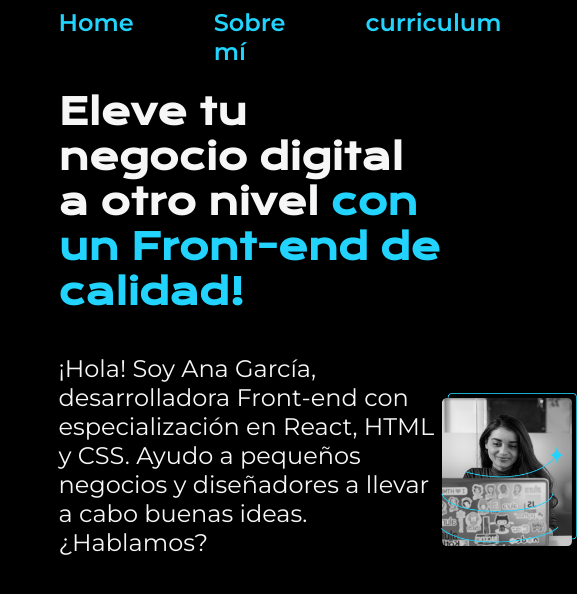
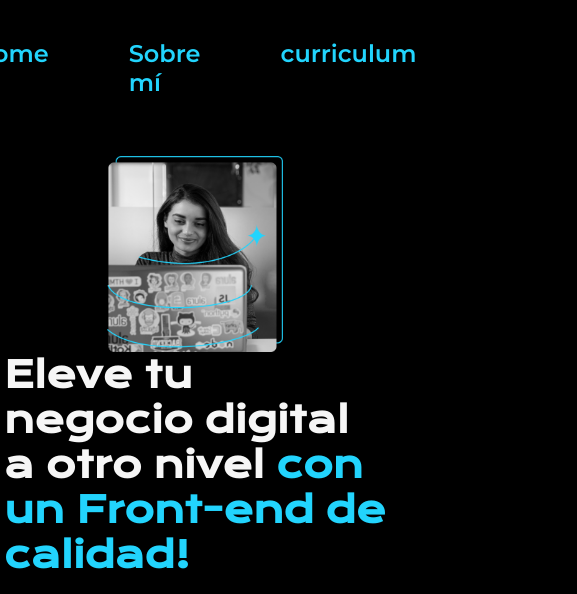
Before and after one commit to RoxAli25/Cursos-HTML-y-CSS, a plain HTML site: page index.html in a window 390 px wide. Shown: the top 594 px of the page, 577 px wide, since content can reach past the window. Drawn offline with nearby package versions, Linux system fonts and the light colour scheme; a web font is replaced by a local one.

Commit message:
Actualizando el style

```diff
--- a/style/style.css
+++ b/style/style.css
@@ -145,3 +145,26 @@ body{
     font-size: 1.5rem;
     font-weight: 400;
 }
+
+@media (max-width: 1200px){ /**Esta variable se usa para ajustar para que sea tanto para mobile como escritorio*/
+
+
+    .header{
+        padding: 10%;
+    }
+
+    .header__menu{
+        justify-content: center;
+    }
+
+
+    .presentacion{
+        flex-direction: column-reverse;
+        padding: 5%;
+    }
+
+    .presentacion__contenido{
+        width: auto;
+    }
+
+}
```
